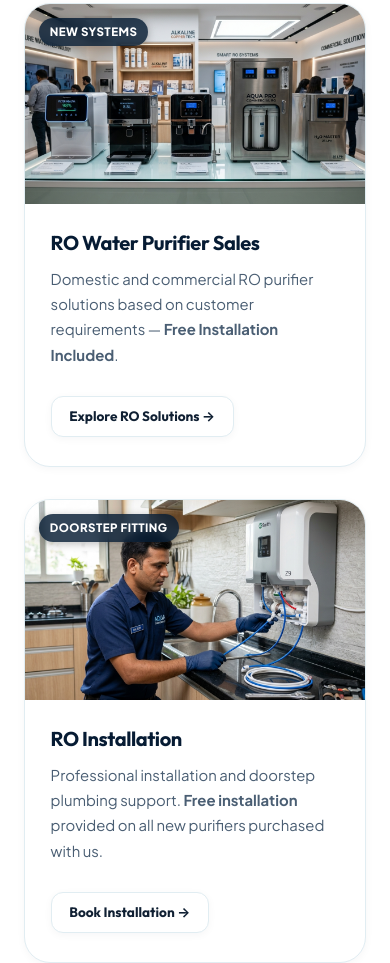
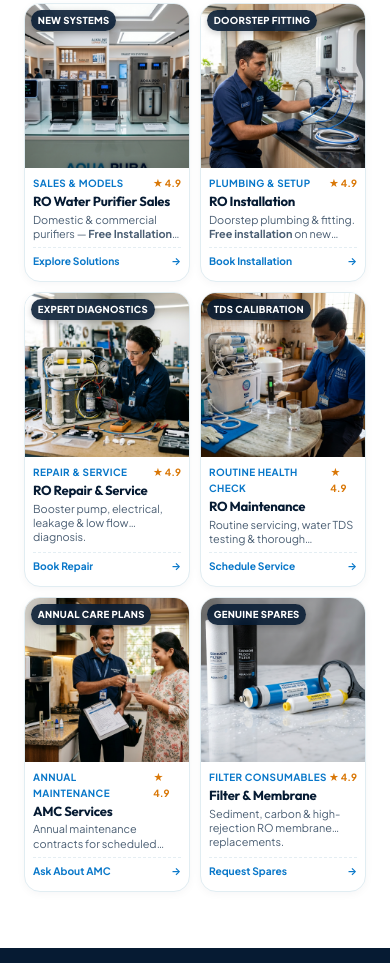
Before and after one commit to professionaleditor152-prog/varun-aqua-tech-live, a plain HTML site: page index.html in a window 390 px wide. Shown: the part 3771-4734 px from the top of the page. Drawn offline with Linux system fonts and the light colour scheme; no server answers.

Commit message:
style: apply mobile-first 2-column catalogue design format to service boxes and diagnostic cards

```diff
--- a/css/style.css
+++ b/css/style.css
@@ -763,115 +763,158 @@ p:last-child {
 /* Primary Services Grid */
 .services-grid {
   display: grid;
-  grid-template-columns: repeat(3, 1fr);
-  gap: 2rem;
+  grid-template-columns: repeat(3, minmax(0, 1fr));
+  gap: 20px;
 }
 
 .service-card {
   background: var(--color-white);
-  border-radius: var(--radius-xl);
+  border-radius: 16px;
   border: 1px solid var(--color-border);
-  box-shadow: var(--shadow-sm);
+  box-shadow: 0 2px 8px rgba(6, 27, 51, 0.04);
   display: flex;
   flex-direction: column;
-  transition: var(--transition);
   position: relative;
   overflow: hidden;
+  cursor: pointer;
+  transition: transform 0.25s ease, box-shadow 0.25s ease, border-color 0.25s ease;
+  -webkit-tap-highlight-color: transparent;
+  user-select: none;
+}
+
+.service-card:active {
+  transform: scale(0.97);
+  border-color: var(--color-blue);
+  box-shadow: 0 2px 6px rgba(8, 119, 201, 0.15);
+}
+
+@media (hover: hover) {
+  .service-card:hover {
+    transform: translateY(-4px);
+    box-shadow: 0 10px 24px rgba(8, 119, 201, 0.12);
+    border-color: rgba(19, 197, 216, 0.5);
+  }
 }
 
 .service-card-img-wrap {
   position: relative;
-  height: 200px;
+  width: 100%;
+  aspect-ratio: 4 / 3;
   overflow: hidden;
-  background: #F0F4F8;
+  background: linear-gradient(180deg, #F8FCFD 0%, #EFF7FA 100%);
+  display: flex;
+  align-items: center;
+  justify-content: center;
 }
 
 .service-card-img-wrap img {
   width: 100%;
   height: 100%;
   object-fit: cover;
-  transition: transform 0.5s ease;
+  transition: transform 0.35s ease;
   display: block;
 }
 
-.service-card:hover .service-card-img-wrap img {
-  transform: scale(1.06);
+@media (hover: hover) {
+  .service-card:hover .service-card-img-wrap img {
+    transform: scale(1.06);
+  }
 }
 
 .service-card-badge {
   position: absolute;
-  top: 0.85rem;
-  left: 0.85rem;
-  font-size: 0.72rem;
+  top: 8px;
+  left: 8px;
+  font-size: 0.66rem;
   font-weight: 800;
-  padding: 0.3rem 0.7rem;
+  padding: 0.22rem 0.55rem;
   border-radius: var(--radius-full);
   text-transform: uppercase;
-  letter-spacing: 0.04em;
-  background: rgba(6, 27, 51, 0.82);
+  letter-spacing: 0.03em;
+  background: rgba(6, 27, 51, 0.88);
   color: #FFFFFF;
   backdrop-filter: blur(4px);
   z-index: 2;
-  box-shadow: 0 2px 8px rgba(0,0,0,0.25);
+  box-shadow: 0 2px 6px rgba(0, 0, 0, 0.2);
+  max-width: calc(100% - 16px);
+  white-space: nowrap;
+  overflow: hidden;
+  text-overflow: ellipsis;
 }
 
 .service-card-body {
-  padding: 1.6rem 1.6rem 1.8rem 1.6rem;
+  padding: 14px 14px 16px 14px;
   display: flex;
   flex-direction: column;
   flex-grow: 1;
-}
-
-.service-card::before {
-  content: '';
-  position: absolute;
-  top: 0;
-  left: 0;
-  width: 100%;
-  height: 4px;
-  background: linear-gradient(90deg, var(--color-blue), var(--color-aqua));
-  opacity: 0;
-  transition: var(--transition);
-  z-index: 3;
-}
-
-.service-card:hover {
-  transform: translateY(-5px);
-  box-shadow: var(--shadow-lg);
-  border-color: rgba(19, 197, 216, 0.4);
-}
-
-.service-card:hover::before { opacity: 1; }
-
-.service-icon-box {
-  width: 56px;
-  height: 56px;
-  border-radius: var(--radius-md);
-  background-color: var(--color-aqua-light);
-  display: flex;
-  align-items: center;
-  justify-content: center;
-  margin-bottom: 1.5rem;
+  justify-content: space-between;
+}
+
+.service-card-meta {
+  display: flex;
+  align-items: center;
+  justify-content: space-between;
+  margin-bottom: 5px;
+  font-size: 0.70rem;
+}
+
+.service-card-cat {
   color: var(--color-blue);
-  font-size: 1.6rem;
-  transition: var(--transition);
-}
-
-.service-card:hover .service-icon-box {
-  background-color: var(--color-blue);
-  color: var(--color-white);
+  font-weight: 700;
+  text-transform: uppercase;
+  letter-spacing: 0.04em;
+}
+
+.service-card-rating {
+  color: #D97706;
+  font-weight: 700;
 }
 
 .service-title {
-  font-size: 1.25rem;
-  margin-bottom: 0.75rem;
+  font-family: var(--font-heading);
+  font-size: 1.05rem;
+  font-weight: 700;
   color: var(--color-navy);
+  margin-bottom: 5px;
+  line-height: 1.25;
+  display: -webkit-box;
+  -webkit-line-clamp: 2;
+  -webkit-box-orient: vertical;
+  overflow: hidden;
 }
 
 .service-desc {
-  font-size: 0.93rem;
-  margin-bottom: 1.75rem;
+  font-size: 0.84rem;
+  line-height: 1.45;
+  color: var(--color-text-muted);
+  margin-bottom: 12px;
+  display: -webkit-box;
+  -webkit-line-clamp: 2;
+  -webkit-box-orient: vertical;
+  overflow: hidden;
   flex-grow: 1;
+}
+
+.service-card-footer-tap {
+  display: flex;
+  align-items: center;
+  justify-content: space-between;
+  margin-top: auto;
+  padding-top: 8px;
+  border-top: 1px dashed rgba(225, 237, 242, 0.9);
+  font-size: 0.76rem;
+  color: var(--color-blue);
+  font-weight: 700;
+  min-height: 32px;
+  text-decoration: none;
+}
+
+.service-card-footer-tap .tap-arrow {
+  transition: transform 0.2s ease;
+}
+
+.service-card:hover .service-card-footer-tap .tap-arrow {
+  transform: translateX(3px);
 }
 
 .service-card .btn {
@@ -1619,7 +1662,8 @@ textarea.form-control { resize: vertical; min-height: 100px; }
 
 @media (max-width: 600px) {
   .section { padding-top: 3.5rem; padding-bottom: 3.5rem; }
-  .services-grid, .trouble-grid { grid-template-columns: 1fr; }
+  .services-grid { grid-template-columns: repeat(2, minmax(0, 1fr)); gap: 10px; }
+  .trouble-grid { grid-template-columns: repeat(2, minmax(0, 1fr)); gap: 10px; }
   .hero-ctas { flex-direction: column; align-items: stretch; }
   .hero-ctas .btn { width: 100%; }
   .hero-trust-points { flex-direction: column; gap: 0.75rem; }
@@ -3880,6 +3924,103 @@ textarea.form-control { resize: vertical; min-height: 100px; }
     align-items: flex-start;
     gap: 0.65rem;
   }
+
+  /* Services & Diagnostic Boxes in Mobile-First 2-Column Catalogue Design */
+  .services-grid {
+    grid-template-columns: repeat(2, minmax(0, 1fr)) !important;
+    gap: 10px !important;
+  }
+
+  .service-card {
+    border-radius: 16px !important;
+  }
+
+  .service-card-img-wrap {
+    aspect-ratio: 1 / 1 !important;
+    height: auto !important;
+  }
+
+  .service-card-badge {
+    top: 6px !important;
+    left: 6px !important;
+    font-size: 0.60rem !important;
+    padding: 0.18rem 0.42rem !important;
+  }
+
+  .service-card-body {
+    padding: 8px 8px 10px 8px !important;
+  }
+
+  .service-card-meta {
+    font-size: 0.62rem !important;
+    margin-bottom: 2px !important;
+  }
+
+  .service-title {
+    font-size: 0.82rem !important;
+    margin-bottom: 3px !important;
+    line-height: 1.2 !important;
+  }
+
+  .service-desc {
+    font-size: 0.68rem !important;
+    line-height: 1.3 !important;
+    margin-bottom: 6px !important;
+    -webkit-line-clamp: 2 !important;
+  }
+
+  .service-card-footer-tap {
+    font-size: 0.64rem !important;
+    padding-top: 4px !important;
+    min-height: 24px !important;
+  }
+
+  .service-card .btn {
+    width: 100% !important;
+    font-size: 0.74rem !important;
+    padding: 0.35rem 0.5rem !important;
+    min-height: 36px !important;
+    justify-content: center !important;
+    text-align: center !important;
+  }
+
+  /* Diagnostic Troubleshooting Issue Boxes */
+  .trouble-grid {
+    grid-template-columns: repeat(2, minmax(0, 1fr)) !important;
+    gap: 10px !important;
+  }
+
+  .trouble-card {
+    border-radius: 14px !important;
+    padding: 10px 9px !important;
+    min-height: 105px !important;
+    display: flex !important;
+    flex-direction: column !important;
+    justify-content: space-between !important;
+  }
+
+  .trouble-card:active {
+    transform: scale(0.97) !important;
+  }
+
+  .trouble-icon {
+    font-size: 1.15rem !important;
+  }
+
+  .trouble-name {
+    font-size: 0.82rem !important;
+    line-height: 1.2 !important;
+    margin-bottom: 2px !important;
+  }
+
+  .trouble-note {
+    font-size: 0.66rem !important;
+    line-height: 1.25 !important;
+    display: -webkit-box !important;
+    -webkit-line-clamp: 2 !important;
+    -webkit-box-orient: vertical !important;
+    overflow: hidden !important;
+  }
 }
 
 /* 4. Compact Mobile Phones (<= 480px) */
@@ -4025,6 +4166,30 @@ textarea.form-control { resize: vertical; min-height: 100px; }
   .custom-machines-grid {
     grid-template-columns: repeat(2, minmax(0, 1fr));
     gap: 8px;
+  }
+
+  .services-grid, .trouble-grid {
+    gap: 8px !important;
+  }
+
+  .service-card-body {
+    padding: 6px 6px 8px 6px !important;
+  }
+
+  .service-title {
+    font-size: 0.76rem !important;
+  }
+
+  .service-desc {
+    font-size: 0.64rem !important;
+  }
+
+  .trouble-name {
+    font-size: 0.76rem !important;
+  }
+
+  .trouble-note {
+    font-size: 0.62rem !important;
   }
 
   .machine-card-body {
--- a/index.html
+++ b/index.html
@@ -616,75 +616,117 @@
         </div>
 
         <div class="services-grid">
-          <div class="service-card">
+          <div class="service-card" onclick="window.location.href='ro-water-purifier-sales/'" title="Tap to explore RO Purifier Sales">
             <div class="service-card-img-wrap">
               <span class="service-card-badge">New Systems</span>
               <img src="assets/service-sales.jpg" alt="RO Water Purifier Sales in Dharmapuri by VARUN AQUA TECH" loading="lazy">
             </div>
             <div class="service-card-body">
+              <div class="service-card-meta">
+                <span class="service-card-cat">Sales &amp; Models</span>
+                <span class="service-card-rating">&#9733; 4.9</span>
+              </div>
               <h3 class="service-title">RO Water Purifier Sales</h3>
-              <p class="service-desc">Domestic and commercial RO purifier solutions based on customer requirements &mdash; <strong>Free Installation Included</strong>.</p>
-              <a href="ro-water-purifier-sales/" class="btn btn-secondary btn-sm">Explore RO Solutions &rarr;</a>
+              <p class="service-desc">Domestic &amp; commercial purifiers &mdash; <strong>Free Installation Included</strong>.</p>
+              <a href="ro-water-purifier-sales/" class="service-card-footer-tap">
+                <span>Explore Solutions</span>
+                <span class="tap-arrow">&rarr;</span>
+              </a>
             </div>
           </div>
 
-          <div class="service-card">
+          <div class="service-card" onclick="window.location.href='ro-installation/'" title="Tap to book RO Installation">
             <div class="service-card-img-wrap">
               <span class="service-card-badge">Doorstep Fitting</span>
               <img src="assets/service-installation.jpg" alt="RO Water Purifier Installation by VARUN AQUA TECH" loading="lazy">
             </div>
             <div class="service-card-body">
+              <div class="service-card-meta">
+                <span class="service-card-cat">Plumbing &amp; Setup</span>
+                <span class="service-card-rating">&#9733; 4.9</span>
+              </div>
               <h3 class="service-title">RO Installation</h3>
-              <p class="service-desc">Professional installation and doorstep plumbing support. <strong>Free installation</strong> provided on all new purifiers purchased with us.</p>
-              <a href="ro-installation/" class="btn btn-secondary btn-sm">Book Installation &rarr;</a>
+              <p class="service-desc">Doorstep plumbing &amp; fitting. <strong>Free installation</strong> on new units.</p>
+              <a href="ro-installation/" class="service-card-footer-tap">
+                <span>Book Installation</span>
+                <span class="tap-arrow">&rarr;</span>
+              </a>
             </div>
           </div>
 
-          <div class="service-card">
+          <div class="service-card" onclick="window.location.href='ro-repair/'" title="Tap to book RO Repair & Service">
             <div class="service-card-img-wrap">
               <span class="service-card-badge">Expert Diagnostics</span>
               <img src="assets/service-repair.jpg" alt="RO Repair &amp; Service Dharmapuri" loading="lazy">
             </div>
             <div class="service-card-body">
+              <div class="service-card-meta">
+                <span class="service-card-cat">Repair &amp; Service</span>
+                <span class="service-card-rating">&#9733; 4.9</span>
+              </div>
               <h3 class="service-title">RO Repair &amp; Service</h3>
-              <p class="service-desc">Troubleshooting and doorstep service for booster pump, electrical faults, leakage, and low flow problems.</p>
-              <a href="ro-repair/" class="btn btn-secondary btn-sm">Book RO Repair &rarr;</a>
+              <p class="service-desc">Booster pump, electrical, leakage &amp; low flow diagnosis.</p>
+              <a href="ro-repair/" class="service-card-footer-tap">
+                <span>Book Repair</span>
+                <span class="tap-arrow">&rarr;</span>
+              </a>
             </div>
           </div>
 
-          <div class="service-card">
+          <div class="service-card" onclick="window.location.href='ro-maintenance/'" title="Tap to schedule RO Maintenance">
             <div class="service-card-img-wrap">
               <span class="service-card-badge">TDS Calibration</span>
               <img src="assets/service-maintenance.jpg" alt="RO Water Purifier Routine Maintenance" loading="lazy">
             </div>
             <div class="service-card-body">
+              <div class="service-card-meta">
+                <span class="service-card-cat">Routine Health Check</span>
+                <span class="service-card-rating">&#9733; 4.9</span>
+              </div>
               <h3 class="service-title">RO Maintenance</h3>
-              <p class="service-desc">Routine servicing, water TDS testing, and thorough sanitation to keep RO systems operating at peak purity.</p>
-              <a href="ro-maintenance/" class="btn btn-secondary btn-sm">Schedule Maintenance &rarr;</a>
+              <p class="service-desc">Routine servicing, water TDS testing &amp; thorough sanitation.</p>
+              <a href="ro-maintenance/" class="service-card-footer-tap">
+                <span>Schedule Service</span>
+                <span class="tap-arrow">&rarr;</span>
+              </a>
             </div>
           </div>
 
-          <div class="service-card">
+          <div class="service-card" onclick="window.location.href='ro-amc/'" title="Tap to ask about AMC Services">
             <div class="service-card-img-wrap">
               <span class="service-card-badge">Annual Care Plans</span>
               <img src="assets/service-amc.jpg" alt="RO AMC Maintenance Contracts" loading="lazy">
             </div>
             <div class="service-card-body">
+              <div class="service-card-meta">
+                <span class="service-card-cat">Annual Maintenance</span>
+                <span class="service-card-rating">&#9733; 4.9</span>
+              </div>
               <h3 class="service-title">AMC Services</h3>
-              <p class="service-desc">Annual maintenance solutions for homes and businesses looking for scheduled checkups and uninterrupted pure water.</p>
-              <a href="ro-amc/" class="btn btn-secondary btn-sm">Ask About AMC &rarr;</a>
+              <p class="service-desc">Annual maintenance contracts for scheduled checkups &amp; pure water peace of mind.</p>
+              <a href="ro-amc/" class="service-card-footer-tap">
+                <span>Ask About AMC</span>
+                <span class="tap-arrow">&rarr;</span>
+              </a>
             </div>
           </div>
 
-          <div class="service-card">
+          <div class="service-card" onclick="window.location.href='filter-membrane-replacement/'" title="Tap to request Filter & Membrane Replacement">
             <div class="service-card-img-wrap">
               <span class="service-card-badge">Genuine Spares</span>
               <img src="assets/service-filters.jpg" alt="Filter and Membrane Replacement by VARUN AQUA TECH" loading="lazy">
             </div>
             <div class="service-card-body">
-              <h3 class="service-title">Filter &amp; Membrane Replacement</h3>
-              <p class="service-desc">Replacement of sediment cartridges, carbon blocks, and high-rejection RO membranes with genuine spares.</p>
-              <a href="filter-membrane-replacement/" class="btn btn-secondary btn-sm">Request Replacement &rarr;</a>
+              <div class="service-card-meta">
+                <span class="service-card-cat">Filter Consumables</span>
+                <span class="service-card-rating">&#9733; 4.9</span>
+              </div>
+              <h3 class="service-title">Filter &amp; Membrane</h3>
+              <p class="service-desc">Sediment, carbon &amp; high-rejection RO membrane replacements.</p>
+              <a href="filter-membrane-replacement/" class="service-card-footer-tap">
+                <span>Request Spares</span>
+                <span class="tap-arrow">&rarr;</span>
+              </a>
             </div>
           </div>
         </div>
```
